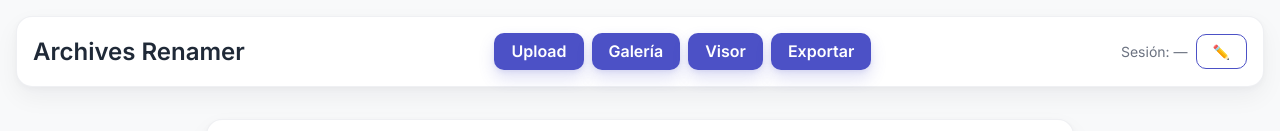
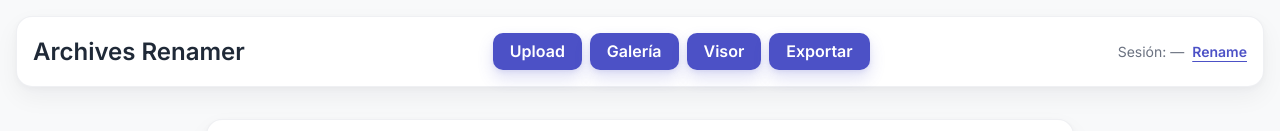
Before and after one commit to csalguero10/renamer-app, a Svelte app in the folder frontend/: page / in a window 1280 px wide. Shown: the top 131 px of the page. Built offline with nearby package versions, Linux system fonts and the light colour scheme.

Commit message:
change style button edit session

```diff
--- a/frontend/src/App.svelte
+++ b/frontend/src/App.svelte
@@ -72,13 +72,13 @@
     <div class="text-sm text-gray-600 flex items-center gap-2">
         Sesión: {displayName}
         <button
-          class="btn btn-outline"
+          class="btn-link"
           type="button"
           on:click={renameSession}
           title="Renombrar sesión"
           aria-label="Renombrar sesión"
         >
-          ✏️
+          Rename
         </button>
       </div>
   </header>
--- a/frontend/src/app.css
+++ b/frontend/src/app.css
@@ -144,6 +144,28 @@ header {
     box-shadow: 0 6px 14px rgba(76, 81, 198, .12);
 }
 
+.btn-link {
+    background: transparent;
+    border: 0;
+    padding: 0;
+    color: var(--primary);
+    font-weight: 600;
+    text-decoration: underline;
+    text-underline-offset: 4px;
+    cursor: pointer;
+    border-radius: 8px;
+}
+
+.btn-link:hover {
+    text-decoration-thickness: 3px;
+}
+
+.btn-link:focus-visible {
+    outline: none;
+    box-shadow: 0 0 0 4px var(--ring);
+}
+
+
 /* ===========================
    Inputs y selects
    =========================== */
```
